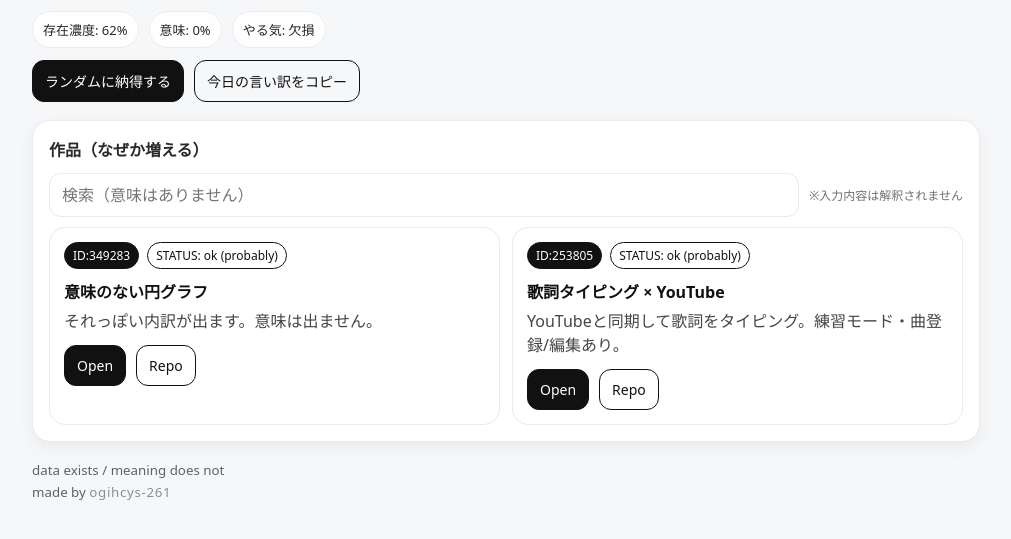
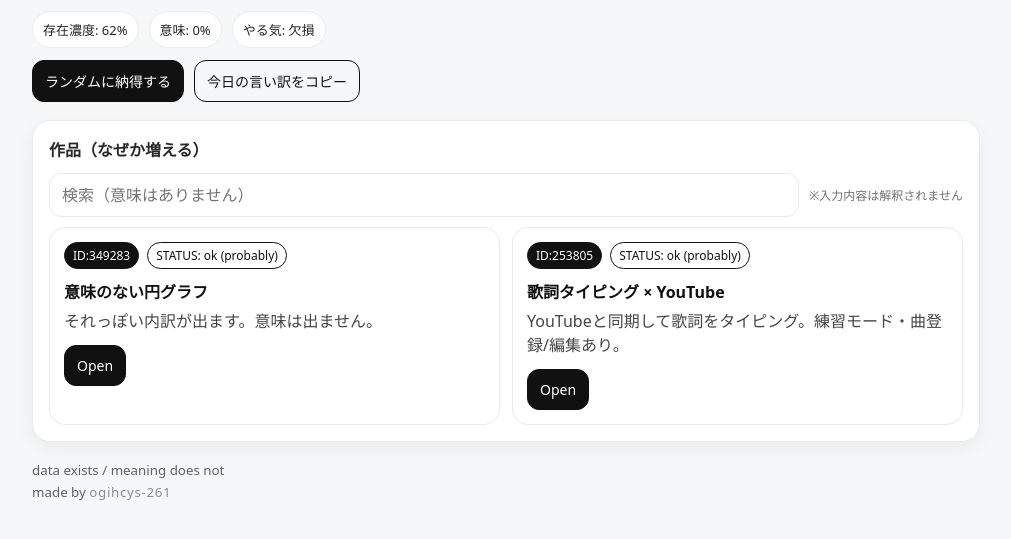
Before and after one commit to ogihcys-261/ogihcys-261.github.io, a plain HTML site: page index.html in a window 1280 px wide. Shown: the part 107-646 px from the top of the page, without its empty margins (134-1145 px from the left). Drawn offline with Linux system fonts and the light colour scheme.

Commit message:
その他ユーザーが快適に利用できるように不具合を修正しました

```diff
--- a/index.html
+++ b/index.html
@@ -115,7 +115,6 @@
           <p class="desc">${w.desc}</p>
           <div class="row">
             <a class="btn" href="${w.url}" target="_blank" rel="noreferrer">Open</a>
-            ${repoBtn}
           </div>
         `;
         grid.appendChild(el);
```
